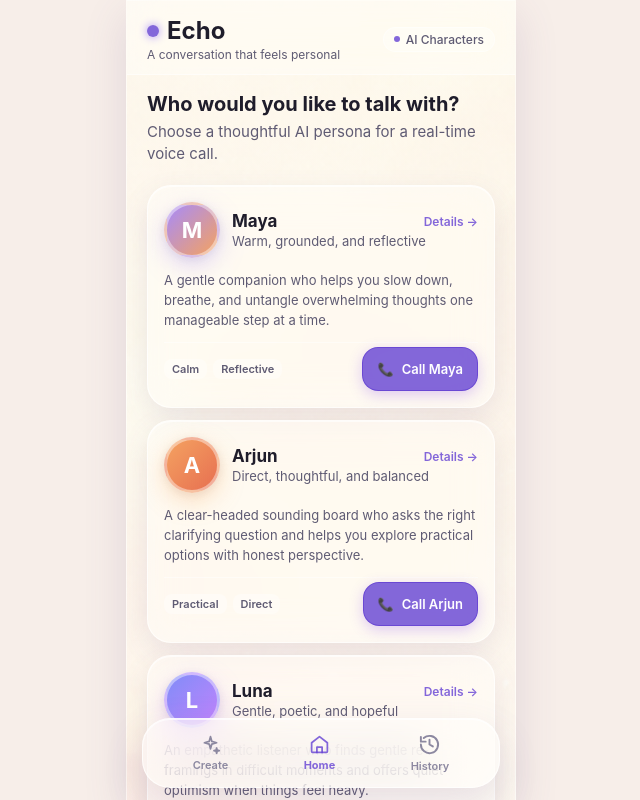
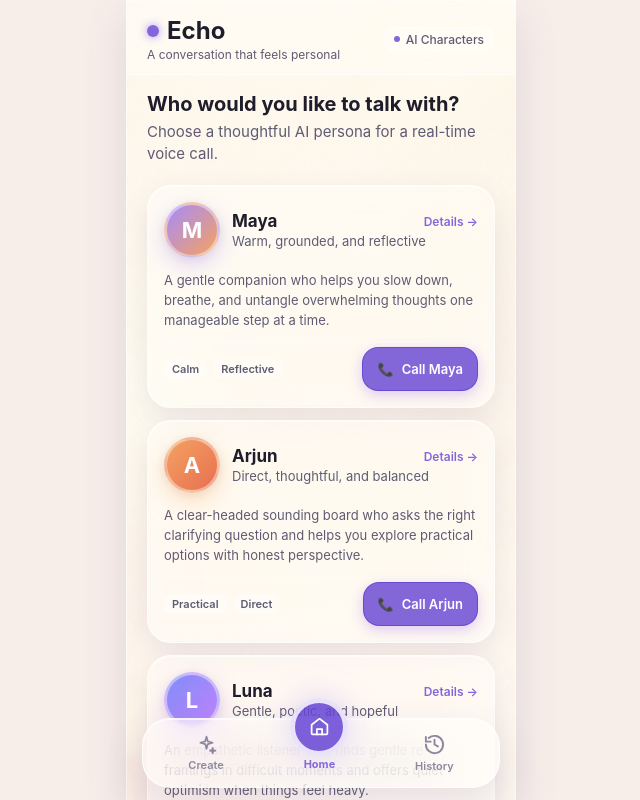
Before and after one commit to dwivedi-mohit/8x-hackathon, a React (Vite) app in the folder web/: page / in a window 1280 px wide. Shown: the whole page, without its empty margins (319-959 px from the left). Built offline with nearby package versions, Linux system fonts and the light colour scheme.

Commit message:
fix(ui): raise home navigation control

```diff
--- a/web/src/components/BottomNavigation.tsx
+++ b/web/src/components/BottomNavigation.tsx
@@ -85,7 +85,26 @@ export const BottomNavigation: React.FC<BottomNavigationProps> = ({ active, onHo
       </button>
 
       <button type="button" aria-current={active === "home" ? "page" : undefined} aria-label="Home" onClick={onHome} style={itemStyle("home")}>
-        <HomeIcon />
+        <span
+          style={{
+            width: "58px",
+            height: "58px",
+            marginTop: "-38px",
+            marginBottom: "-2px",
+            borderRadius: "50%",
+            border: "5px solid rgba(255, 255, 255, 0.82)",
+            background: active === "home" ? "rgba(100, 65, 211, 0.84)" : "rgba(255, 255, 255, 0.48)",
+            color: active === "home" ? tokens.colors.textInverse : tokens.colors.textTertiary,
+            boxShadow: active === "home" ? tokens.shadows.glowLavender : tokens.shadows.subtle,
+            backdropFilter: "blur(18px) saturate(150%)",
+            WebkitBackdropFilter: "blur(18px) saturate(150%)",
+            display: "inline-flex",
+            alignItems: "center",
+            justifyContent: "center",
+          }}
+        >
+          <HomeIcon />
+        </span>
         <span>Home</span>
       </button>
 
```
